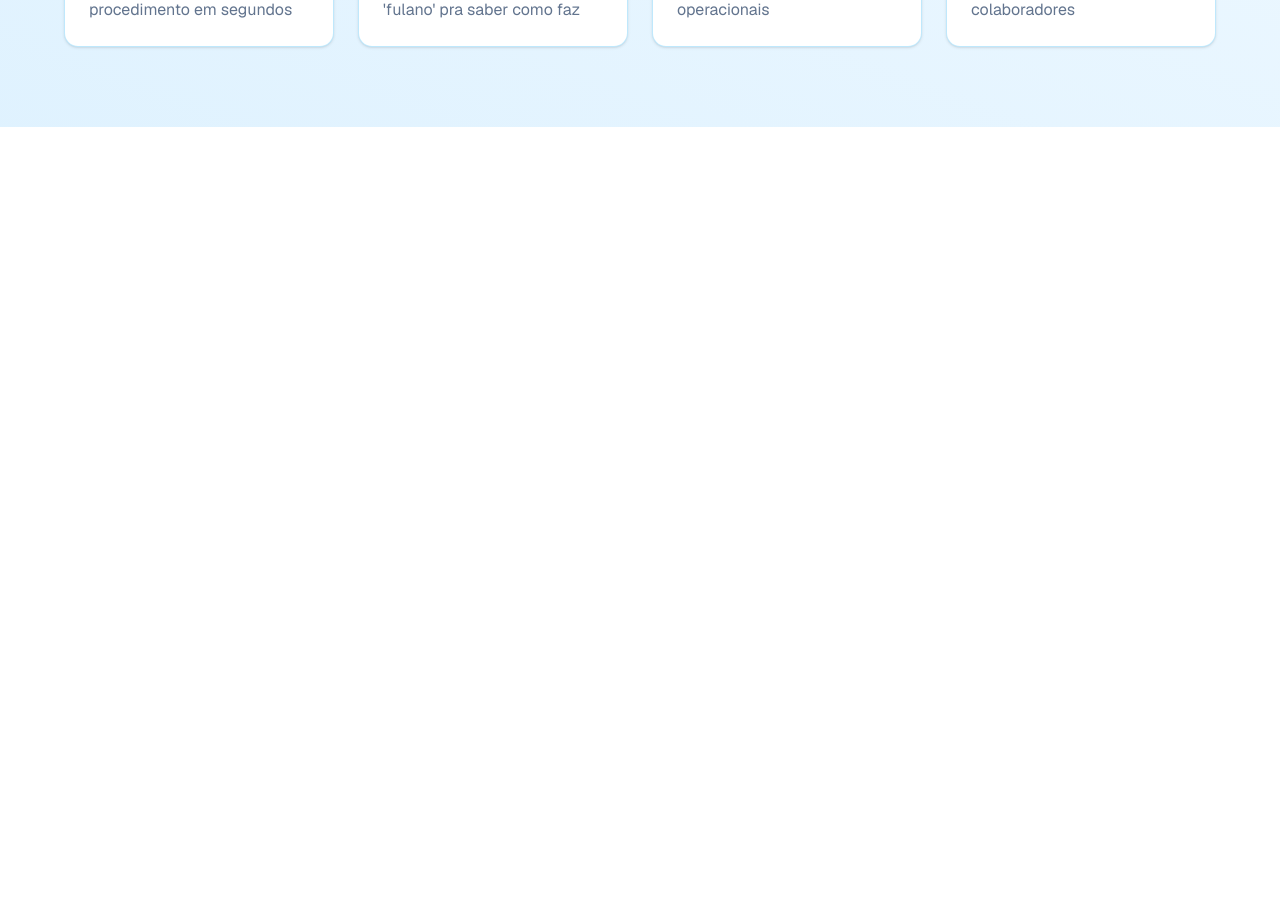
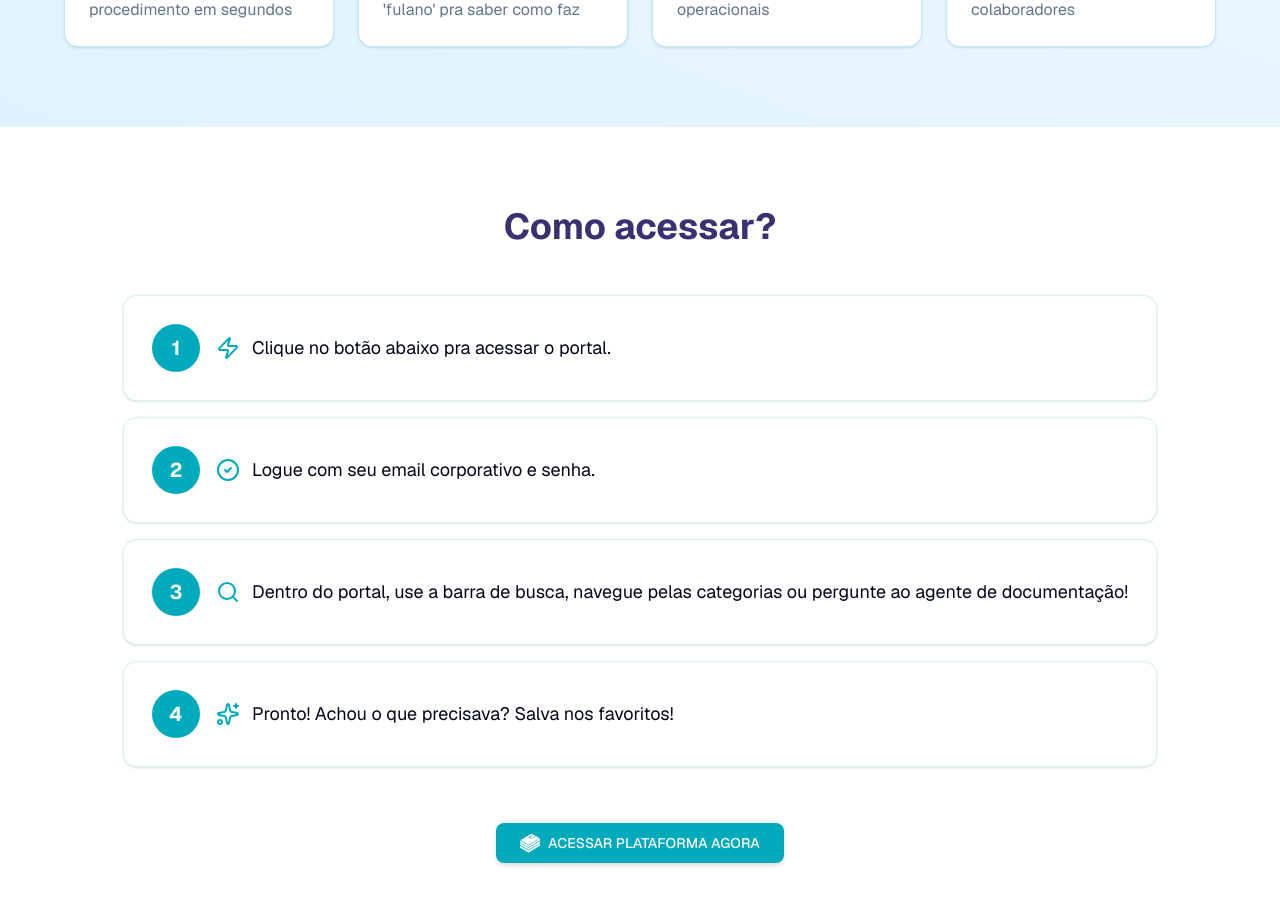
Before and after one commit to SuporteRfk/landingpage-rfk-docs, a Next.js app: page / in a window 1280 px wide. Shown: the part 1780-2685 px from the top of the page. Before the commit the page ends 1907 px from the top, so only its background shows below. Built offline with nearby package versions, Linux system fonts and the light colour scheme.

Commit message:
feat: cretead section in how-to-use

```diff
--- a/src/app/page.tsx
+++ b/src/app/page.tsx
@@ -1,5 +1,5 @@
 "use client"
-import { AboutSection, Header, HomeSection } from "@/components";
+import { AboutSection, Header, HomeSection, HowToUseSection } from "@/components";
 import { useEffect } from "react";
 
 
@@ -31,7 +31,7 @@ export default function Home() {
         <Header/>
         <HomeSection/>{/* Sessão Home*/}
         <AboutSection/>{/* Sobre*/}
-
+        <HowToUseSection/> {/* Sessão de como usar */}
     </div>
   );
 }
--- a/src/components/about.tsx
+++ b/src/components/about.tsx
@@ -1,6 +1,6 @@
 import { BookOpen, Search, Users, Brain} from "lucide-react";
+import { WrapperSection } from "./wrapper-section";
 import { Card } from "./ui/card";
-import { WrapperSection } from "./wrapper-section";
 
 const cardInfo = [
         {
--- /dev/null
+++ b/src/components/how-to-use.tsx
@@ -0,0 +1,76 @@
+import { Search, Sparkles, Zap, CheckCircle2 } from "lucide-react";
+import BookStackRfk from "../../public/bookstack-white.svg";
+import { WrapperSection } from "./wrapper-section";
+import { Card } from "./ui/card";
+import Image from "next/image";
+import { Button } from "./ui";
+import Link from "next/link";
+
+const steps = [
+    {
+        step: "1",
+        text: "Clique no botão abaixo pra acessar o portal.",
+        icon: Zap
+    },
+    {
+        step: "2",
+        text: "Logue com seu email corporativo e senha.",
+        icon: CheckCircle2
+    },
+    {
+        step: "3",
+        text: "Dentro do portal, use a barra de busca, navegue pelas categorias ou pergunte ao agente de documentação!",
+        icon: Search
+    },
+    {
+        step: "4",
+        text: "Pronto! Achou o que precisava? Salva nos favoritos!",
+        icon: Sparkles
+    }
+];
+
+
+export const HowToUseSection = () => {
+    return(
+        <WrapperSection idSection="how-to-use" height="h-screen">
+            <div className="flex flex-col items-center justify-center mx-auto container p-4">
+                <h2 className="text-3xl md:text-4xl font-bold text-center text-secondary mb-12">
+                    Como acessar?
+                </h2>
+                <div className="flex flex-col gap-4">
+                    {steps.map((step, index) => (
+                        <Card
+                            key={index}
+                            className="p-7 border-primary/15 hover:-translate-y-2 hover:shadow-md hover:shadow-primary/20 transition-all duration-300 animate-fade-in"
+                            style={{ animationDelay: `${index * 100}ms` }}
+                        >
+                            <div className="flex gap-4">
+                                <p className="w-12 h-12 rounded-full bg-primary text-primary-foreground flex items-center justify-center text-xl font-bold">{step.step}</p>
+                                <div className="flex-1 flex items-center gap-3">
+                                    <step.icon className="w-6 h-6 text-primary" />
+                                    <p className="text-lg text-foreground">
+                                        {step.text}
+                                    </p>
+                                </div>
+                            </div>
+                        </Card>
+                    ))}
+                </div>
+          </div>
+
+          <div className="text-center mt-10">
+            <Button
+              size="lg"
+              asChild
+              className="shadow-md"
+            >
+              <Link href="https://documentacao.rfk.ind.br/" target="_blank" rel="noopener noreferrer" className="flex items-center gap-2">
+                <Image src={BookStackRfk} alt="BookStack" className="w-5 h-5" />
+                ACESSAR PLATAFORMA AGORA
+              </Link>
+            </Button>
+          </div>
+
+        </WrapperSection>
+    );
+};
--- a/src/components/index.tsx
+++ b/src/components/index.tsx
@@ -1,4 +1,5 @@
 export * from "./wrapper-section";
+export * from "./how-to-use";
 export * from "./header";
 export * from "./about";
 export * from "./home";
```
